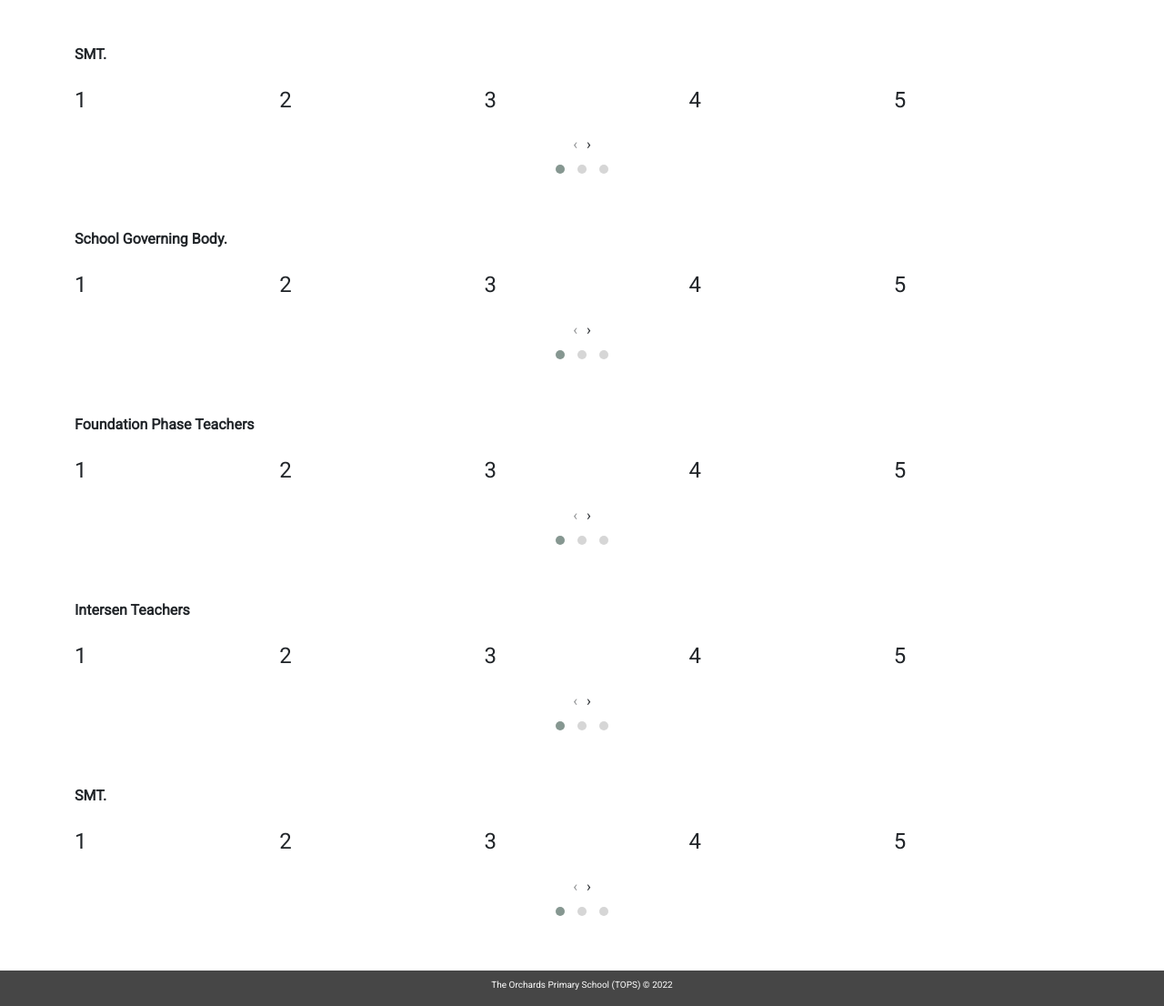
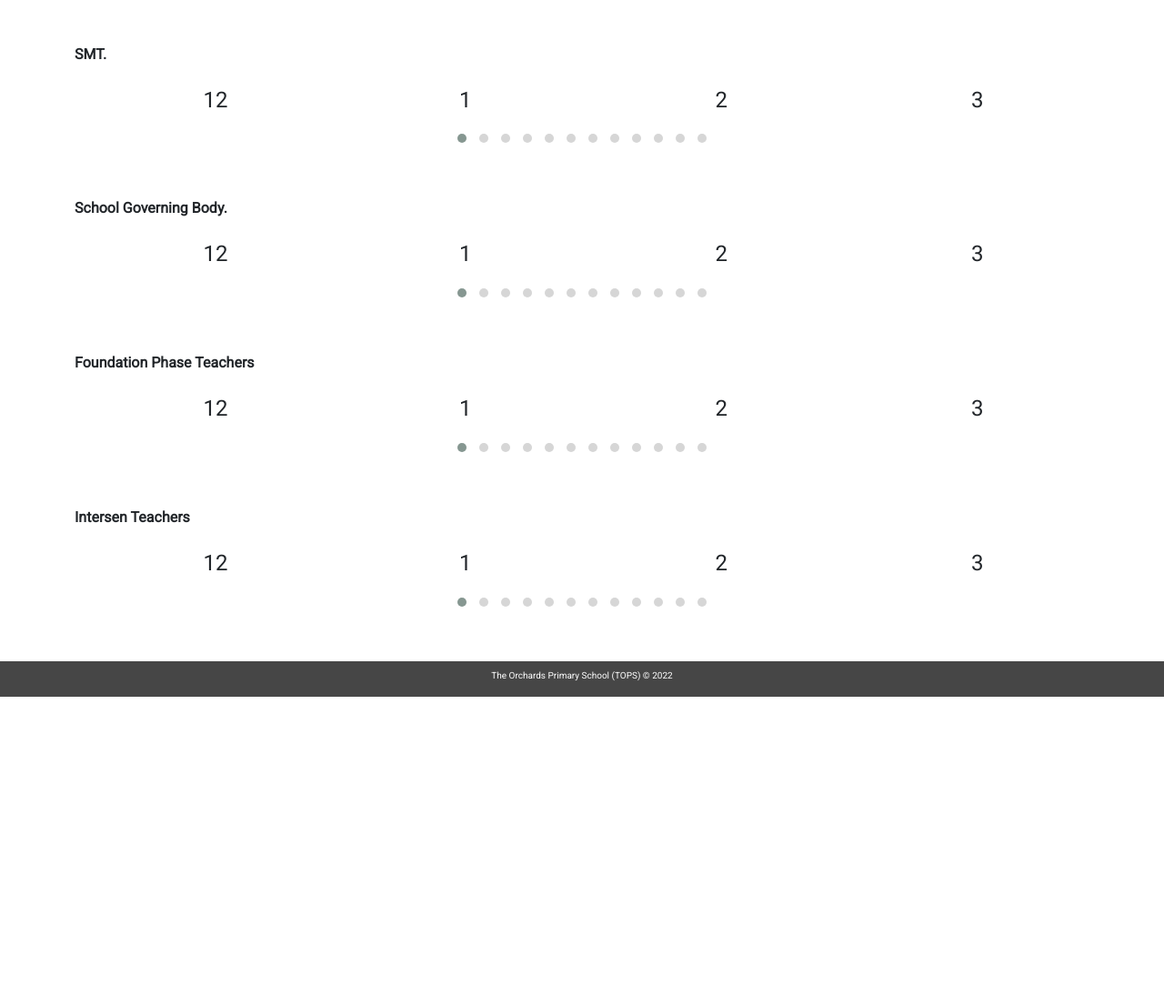
Before and after one commit to Jonasmo12/orchardstw-web-app, a Django app: page /school/ in a window 1280 px wide. Shown: the part 865-1971 px from the top of the page at 91% size. After the commit the page ends 1631 px from the top, so only its background shows below. Run offline with Django 4.2, Linux system fonts and the light colour scheme; some libraries are stand-ins or nearby versions.

Commit message:
refactored school page

```diff
--- a/templates/gallery.html
+++ b/templates/gallery.html
@@ -22,7 +22,7 @@
             <strong>SMT.</strong>
             <br><br>
             <div class="row">
-                <div class="owl-carousel owl-theme">
+                <div class="owl-carousel loop owl-theme">
                     <div class="item"><h4>1</h4></div>
                     <div class="item"><h4>2</h4></div>
                     <div class="item"><h4>3</h4></div>
@@ -43,7 +43,7 @@
             <strong>School Governing Body.</strong>
             <br><br>
             <div class="row">
-                <div class="owl-carousel owl-theme">
+                <div class="owl-carousel loop owl-theme">
                     <div class="item"><h4>1</h4></div>
                     <div class="item"><h4>2</h4></div>
                     <div class="item"><h4>3</h4></div>
@@ -64,7 +64,7 @@
             <strong>Foundation Phase Teachers</strong>
             <br><br>
             <div class="row">
-                <div class="owl-carousel owl-theme">
+                <div class="owl-carousel loop owl-theme">
                     <div class="item"><h4>1</h4></div>
                     <div class="item"><h4>2</h4></div>
                     <div class="item"><h4>3</h4></div>
@@ -85,7 +85,7 @@
             <strong>Intersen Teachers</strong>
             <br><br>
             <div class="row">
-                <div class="owl-carousel owl-theme">
+                <div class="owl-carousel loop owl-theme">
                     <div class="item"><h4>1</h4></div>
                     <div class="item"><h4>2</h4></div>
                     <div class="item"><h4>3</h4></div>
@@ -102,26 +102,6 @@
             </div>
         </div>
 
-        <div class="col-lg-12 mt-5">
-            <strong>SMT.</strong>
-            <br><br>
-            <div class="row">
-                <div class="owl-carousel owl-theme">
-                    <div class="item"><h4>1</h4></div>
-                    <div class="item"><h4>2</h4></div>
-                    <div class="item"><h4>3</h4></div>
-                    <div class="item"><h4>4</h4></div>
-                    <div class="item"><h4>5</h4></div>
-                    <div class="item"><h4>6</h4></div>
-                    <div class="item"><h4>7</h4></div>
-                    <div class="item"><h4>8</h4></div>
-                    <div class="item"><h4>9</h4></div>
-                    <div class="item"><h4>10</h4></div>
-                    <div class="item"><h4>11</h4></div>
-                    <div class="item"><h4>12</h4></div>
-                </div>
-            </div>
-        </div>
     </div>
 </div>
 
@@ -149,28 +129,18 @@
 
 </style>
 
-
 <script type="text/javascript">
-    $('.owl-carousel').owlCarousel({
+    $('.loop').owlCarousel({
+    center: true,
+    items:2,
     loop:true,
     margin:10,
-    responsiveClass:true,
     responsive:{
-        0:{
-            items:1,
-            nav:true
-        },
         600:{
-            items:3,
-            nav:false
-        },
-        1000:{
-            items:5,
-            nav:true,
-            loop:false
+            items:4
         }
     }
-})
+});
 </script>
 
 
```
